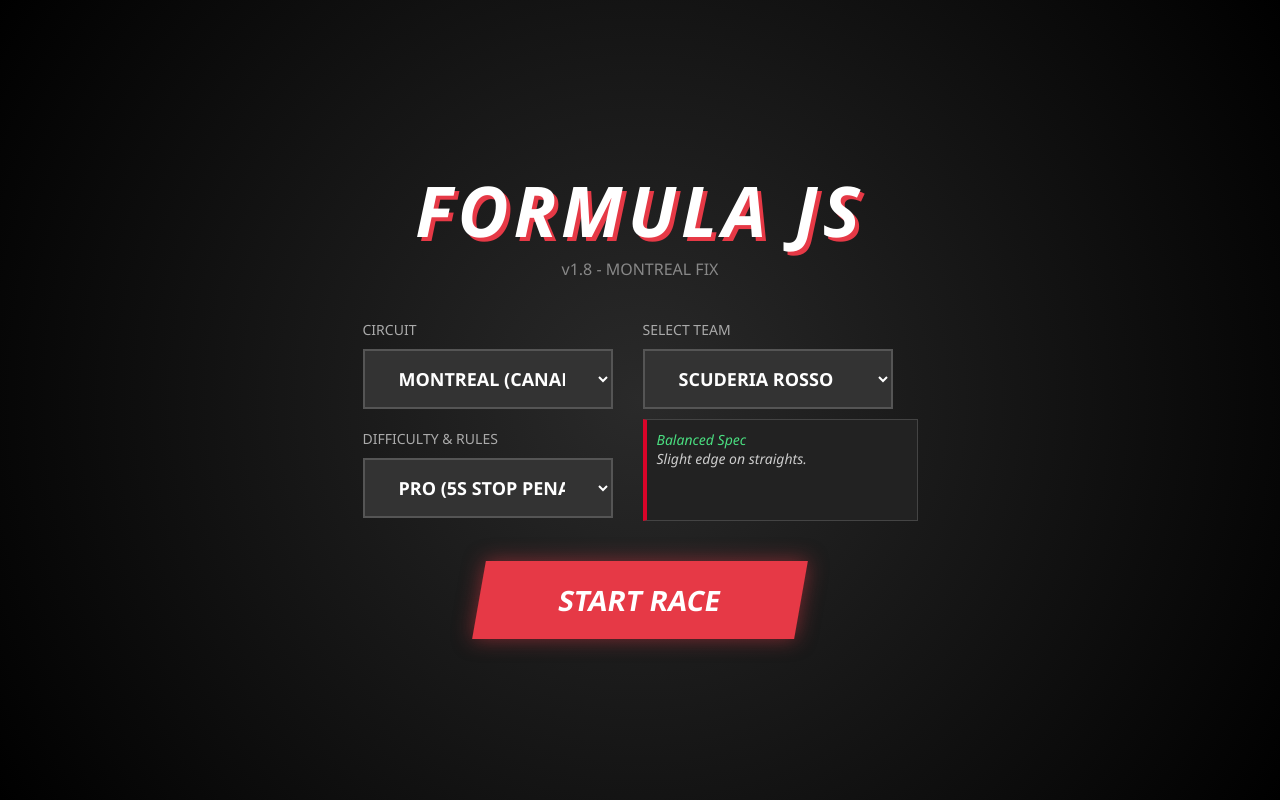
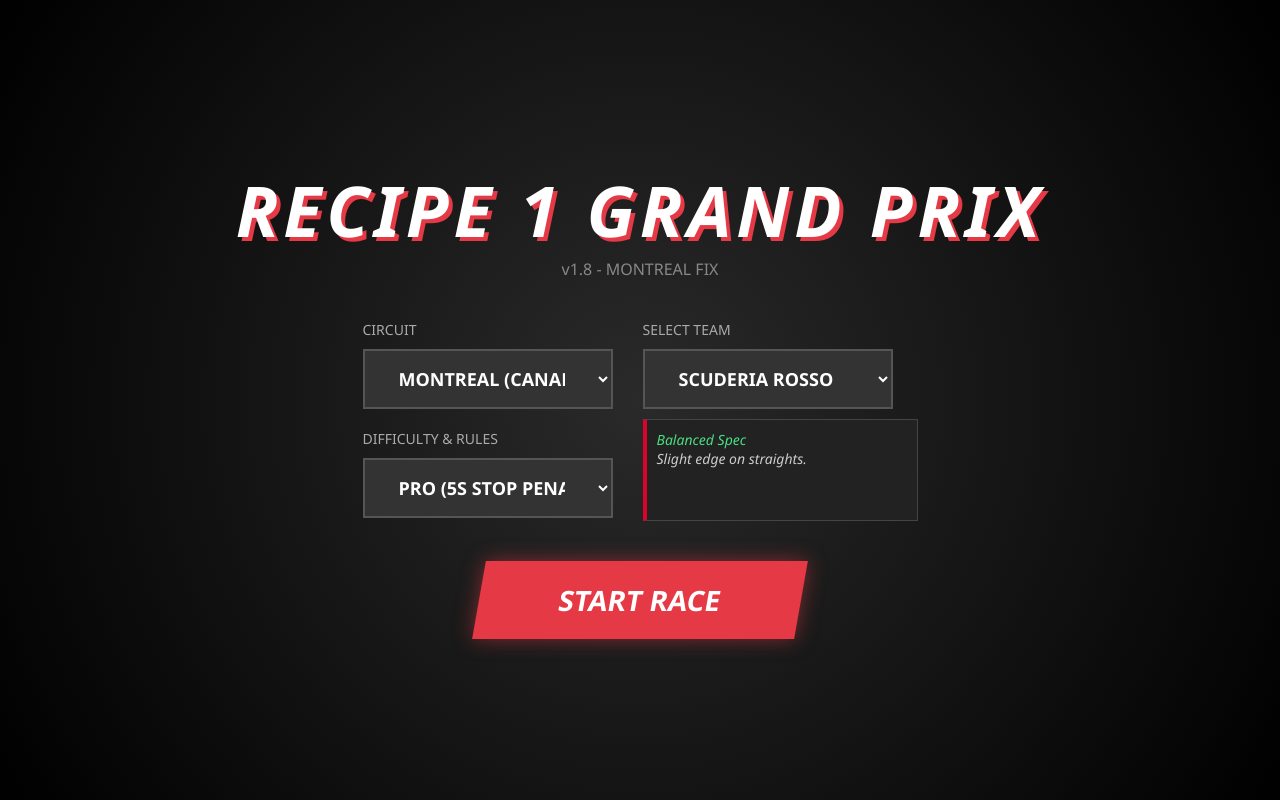
Before and after one commit to 24009620/Recipe-1, a plain HTML site: page index.html in a window 1280 px wide. Drawn offline with Linux system fonts and the light colour scheme.

Commit message:
Update index.html

```diff
--- a/index.html
+++ b/index.html
@@ -2,7 +2,7 @@
 <html lang="en">
 <head>
     <meta charset="UTF-8">
-    <title>JS Grand Prix: Montreal Corrected</title>
+    <title>Recipe 1 game</title>
     <style>
         body { margin: 0; overflow: hidden; background: #1a1a1a; font-family: 'Segoe UI', sans-serif; user-select: none; }
         canvas { display: block; }
@@ -100,7 +100,7 @@
 <body>
 
 <div id="main-menu">
-    <h1>Formula JS</h1>
+    <h1>Recipe 1 Grand Prix</h1>
     <div style="color:#888; margin-bottom: 20px;">v1.8 - MONTREAL FIX</div>
 
     <div class="menu-row">
```
